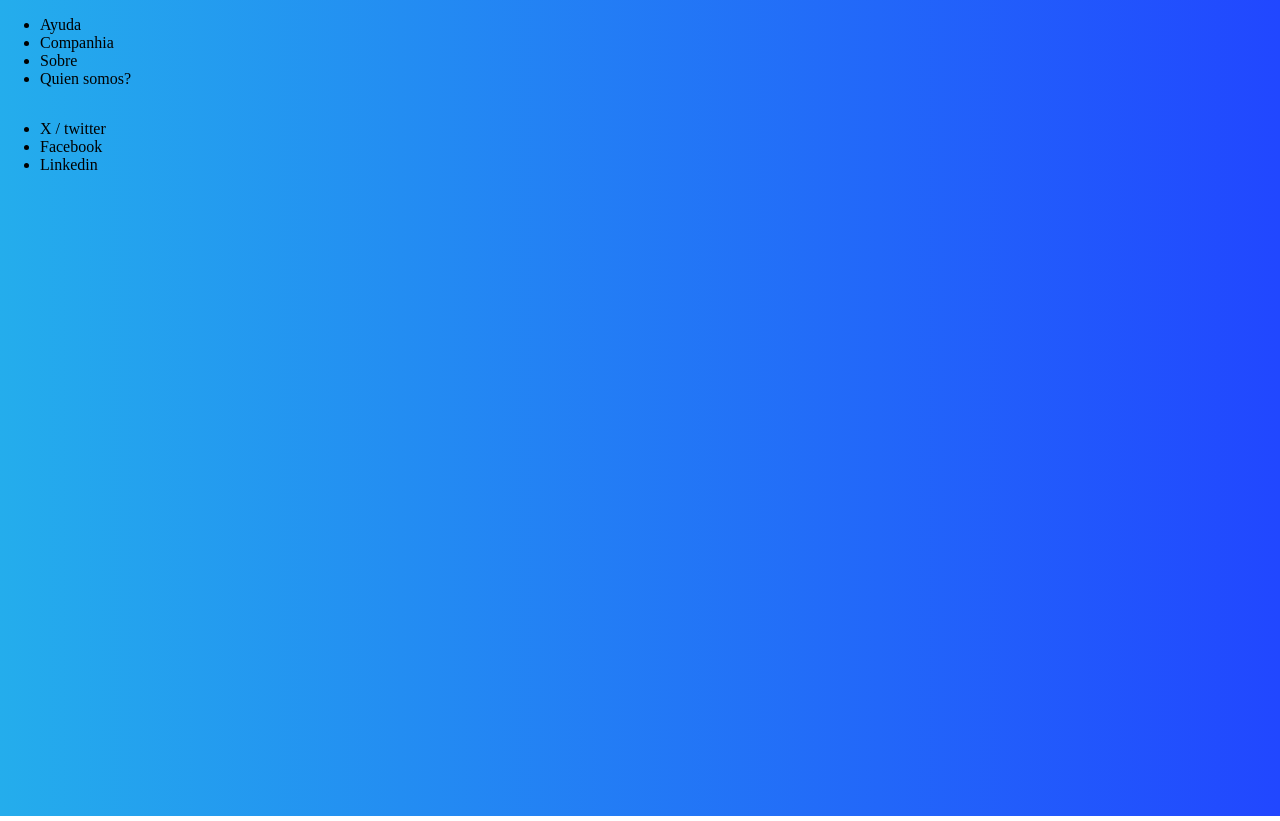
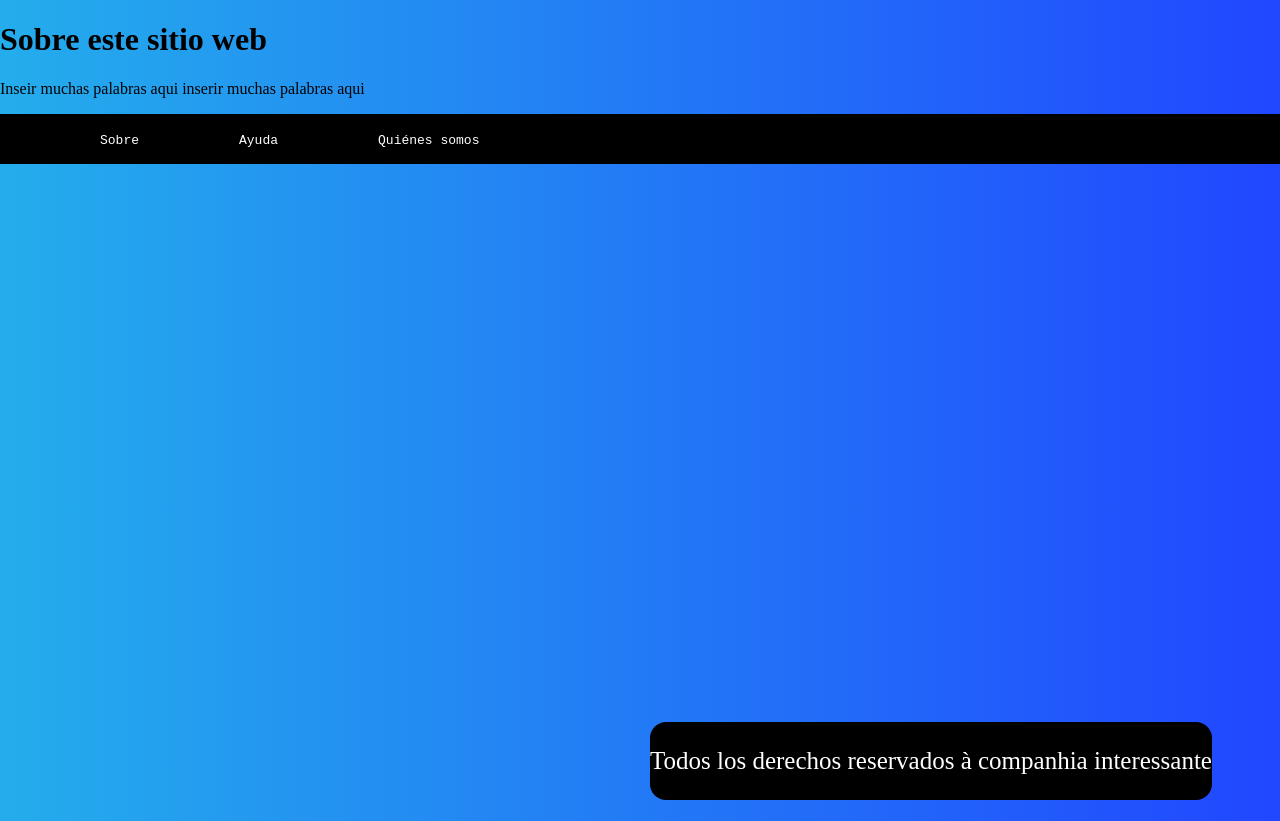
Before and after one commit to Ramalh0VT/JavaScript-Web-development, a Next.js app in the folder projects/remake_of_a_website/: page /sobre in a window 1280 px wide. Built offline with nearby package versions, Linux system fonts and the light colour scheme.

Commit message:
Kept developing a jokeish website

```diff
--- /dev/null
+++ b/projects/remake_of_a_website/app/about.css
@@ -0,0 +1,4 @@
+header{
+display:flex;
+
+}
--- a/projects/remake_of_a_website/app/globals.css
+++ b/projects/remake_of_a_website/app/globals.css
@@ -64,6 +64,32 @@ background-image: linear-gradient(to right, rgb(33, 71, 255),rgb(36, 173, 236));
 }
 
 footer{
-margin:0;
-display:flex;
+position:absolute;
+bottom:0;
+left:650px;
+display:block;
+max-width:fit-content;
+background-color:black;
+border-radius:1em;
 }
+
+footer p{
+color:white !important;
+font-size:25px !important;
+}
+header{
+display: flex;
+color:black;
+margin-top:0;
+background-color:black;
+}
+
+header p{
+margin-left:100px;
+}
+
+header p a:link{
+color:white !important;
+text-decoration:none !important;
+font-family:monospace !important;
+}
--- a/projects/remake_of_a_website/app/layout.jsx
+++ b/projects/remake_of_a_website/app/layout.jsx
@@ -1,5 +1,7 @@
 import { Geist, Geist_Mono } from "next/font/google";
 import "./globals.css";
+
+import Link from "next/link";
 
 const geistSans = Geist({
   variable: "--font-geist-sans",
@@ -20,20 +22,14 @@ export default function RootLayout({ children }) {
   return (
     <html lang="pt-br" className={`${geistSans.variable} ${geistMono.variable}`}>
       <body>{children}</body>
-	<ul>
-	  	<li>Ayuda</li>
-	  	<li>Companhia</li>
-	  	<li>Sobre</li>
-	  	<li>Quien somos?</li>
-	  </ul>
-
+	<header>
+	  	<p><Link href="/sobre">Sobre</Link></p>
+	  	<p><Link href="/ayuda">Ayuda</Link></p>
+	  	<p><Link href="/quienessomos"> Quiénes somos</Link></p>
+	 </header>
 
 	  <footer>
-	  	<ul>
-	  		<li>X / twitter</li>
-	  		<li>Facebook</li>
-	  		<li>Linkedin</li>
-	  	</ul>
+	  	<p>Todos los derechos reservados à companhia interessante</p>
 	  </footer>
     </html>
   );
--- a/projects/remake_of_a_website/app/sobre/about.css
+++ /dev/null
@@ -1,3 +0,0 @@
-p{
-color:black;
-}
--- a/projects/remake_of_a_website/app/sobre/page.jsx
+++ b/projects/remake_of_a_website/app/sobre/page.jsx
@@ -1,8 +1,12 @@
-import "./about.css"
+import "../globals.css"
 
 export default function sobre(){
 	return(
 	<>
+		<div className="cont_simples">
+			<h1>Sobre este sitio web</h1>
+<p>Inseir muchas palabras aqui inserir muchas palabras aqui</p>
+		</div>
 	</>
 	);
 }
```
Also changed, not shown: projects/remake_of_a_website/app/ayuda/page.jsx (added, +8 -0 lines), projects/remake_of_a_website/app/quienessomos/page.jsx (added, +8 -0 lines).
